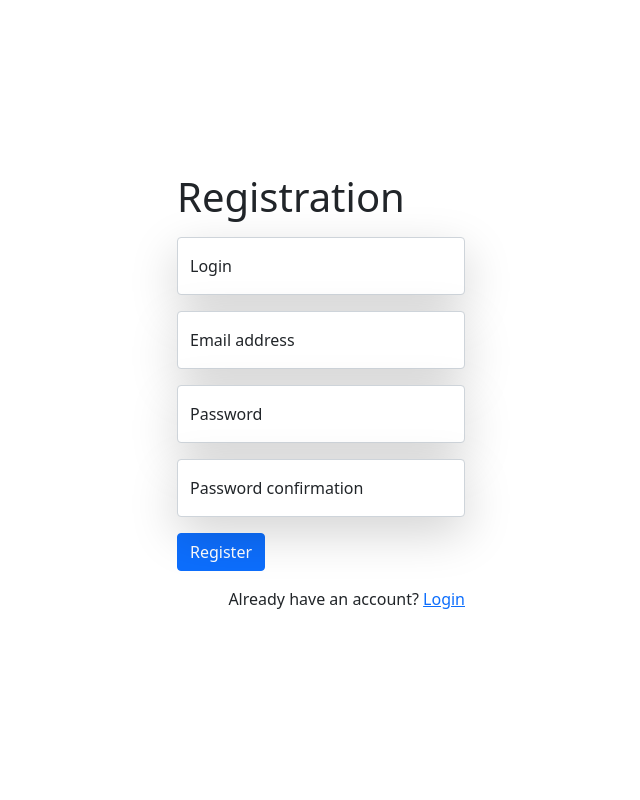
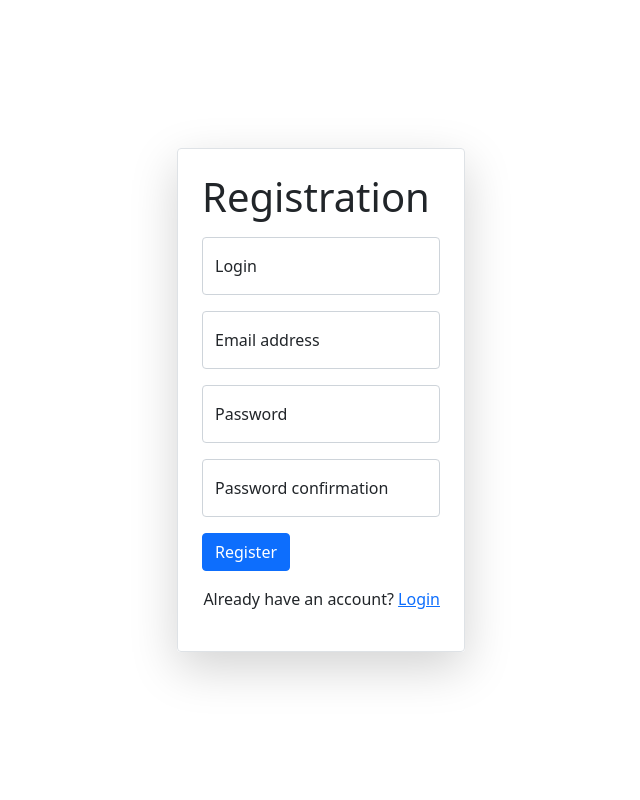
Before and after one commit to Kibooto/Chernei-Partners-web, a Flask app: page /register in a window 1280 px wide. Shown: the part 56-856 px from the top of the page, without its empty margins (319-959 px from the left). Run offline with Flask 3, Linux system fonts and the light colour scheme.

Commit message:
update weather, register, login, style

```diff
--- a/app.py
+++ b/app.py
@@ -92,6 +92,7 @@ def logout():
 def dashboard():
     current_page = '/dashboard'
     weather = None
+    response = None
 
     if session['logged_in'] == False:
         return redirect('/login')
@@ -100,6 +101,7 @@ def dashboard():
         city = request.form['city']
         url = f'https://api.openweathermap.org/data/2.5/weather?q={city}&appid={open_weather_token}&units=metric'
         response = requests.get(url).json()
+        print(response)
         if response['cod'] != '404':
             weather = {
                 'city': city,
@@ -108,7 +110,7 @@ def dashboard():
                 'icon': response['weather'][0]['icon']
             }
 
-    return render_template('dashboard.html', current_page=current_page, weather=weather)
+    return render_template('dashboard.html', current_page=current_page, weather=weather, response=response)
 
-#if __name__ == '__main__':
-#    app.run(debug=True)
+if __name__ == '__main__':
+    app.run(debug=True)
--- a/templates/auth/register.html
+++ b/templates/auth/register.html
@@ -14,25 +14,26 @@
 
     <div class="d-flex justify-content-center align-items-center bk-border" style="height: 100vh;">
         <div class="w-25 p-3">
+            <fieldset class="border p-4 shadow-lg bg-body rounded">
             <form action="/register", method="post">
                 <h1 class="display-6">Registration</h1>
                 <div class="form-floating mb-3 mt-3">
-                    <input type="text" class="form-control shadow-lg bg-body rounded" id="floatingInput" placeholder="Your Name" name="username">
+                    <input type="text" class="form-control" id="floatingInput" placeholder="Your Name" name="username">
                     <label for="floatingInput">Login</label>
                 </div>
 
                 <div class="form-floating mb-3">
-                    <input type="email" class="form-control shadow-lg bg-body rounded" id="floatingInput" placeholder="name@example.com" name="useremail">
+                    <input type="email" class="form-control" id="floatingInput" placeholder="name@example.com" name="useremail">
                     <label for="floatingInput">Email address</label>
                 </div>
 
                 <div class="form-floating mb-3">
-                    <input type="password" class="form-control shadow-lg bg-body rounded" id="floatingPassword" placeholder="Password" name="password">
+                    <input type="password" class="form-control" id="floatingPassword" placeholder="Password" name="password">
                     <label for="floatingPassword">Password</label>
                 </div>
 
                 <div class="form-floating">
-                    <input type="password" class="form-control shadow-lg bg-body rounded" id="floatingPassword" placeholder="Password" name="passwordc">
+                    <input type="password" class="form-control" id="floatingPassword" placeholder="Password" name="passwordc">
                     <label for="floatingPassword">Password confirmation</label>
                 </div>
 
@@ -42,7 +43,7 @@
             </form>
 
             <p class="text-end mt-3">Already have an account? <a href="/login">Login</a></p>
-
+            </fieldset>
         </div>
     </div>
 
```
Also changed, not shown: templates/auth/login.html (+4 -3 lines), templates/dashboard.html (+21 -6 lines).
